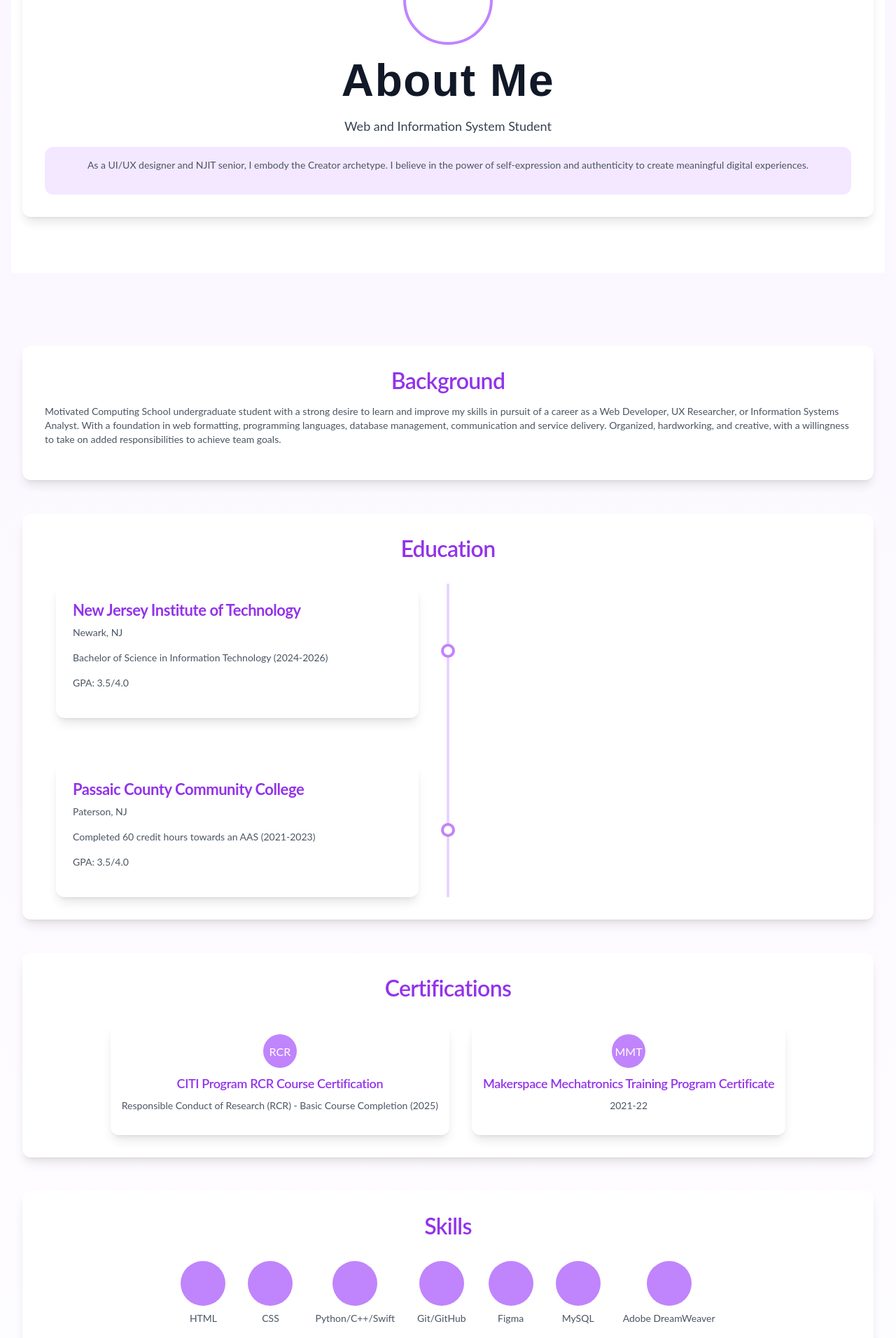
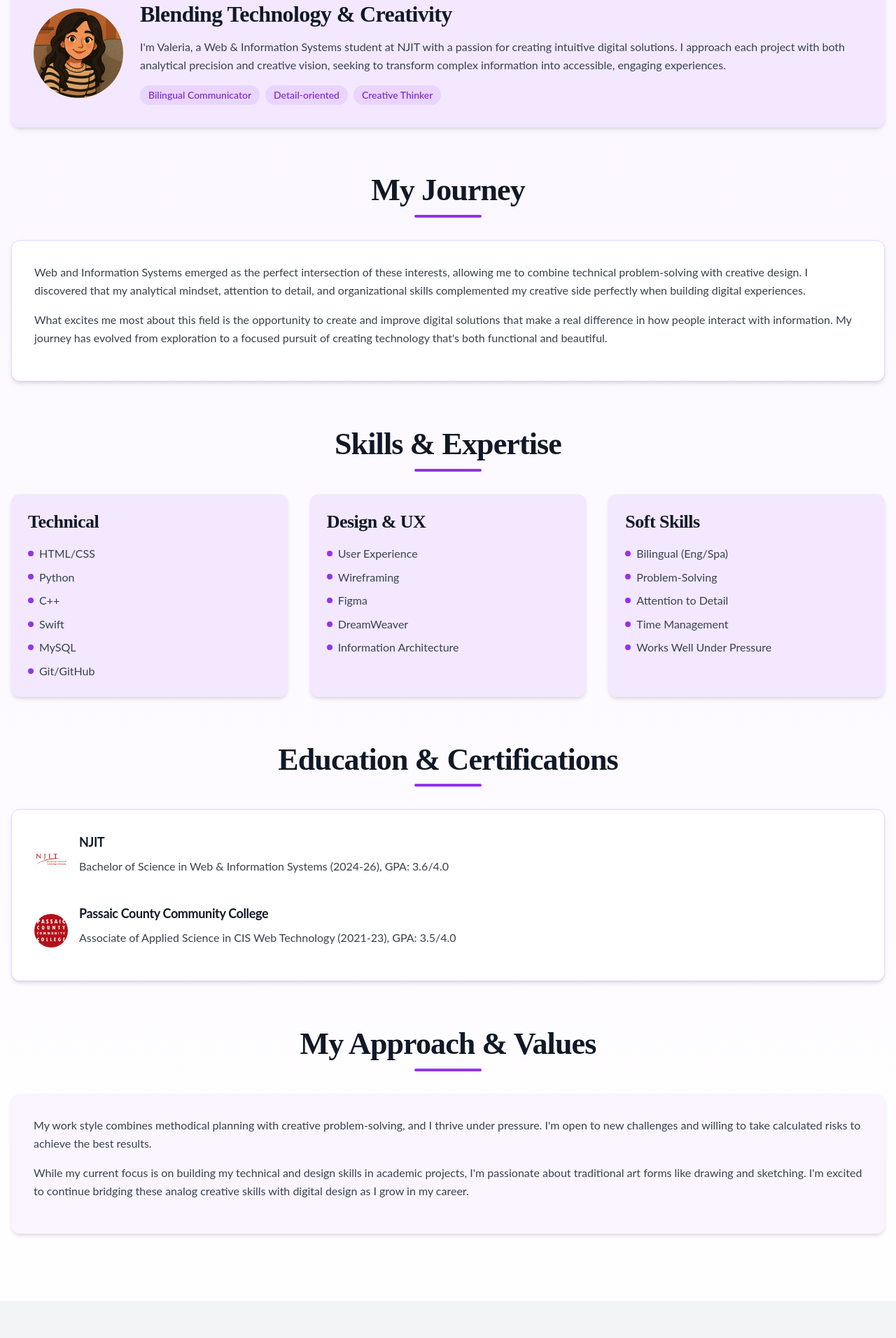
Before and after one commit to vvh24/portfolioBase, a Next.js app: page /about in a window 1280 px wide. Shown: the part 336-2248 px from the top of the page at 70% size. Built offline with nearby package versions, Linux system fonts and the light colour scheme.

Commit message:
styling about me page

```diff
--- a/src/app/about/page.tsx
+++ b/src/app/about/page.tsx
@@ -50,125 +50,121 @@ export default function AboutPage() {
       </header>
 
       <main className="container mx-auto px-4 py-24 space-y-16">
-        <div className="bg-white py-20 relative overflow-hidden">
-          {/* Decorative Bubbles */}
-          <div className="absolute inset-0 opacity-10">
-            <div className="w-40 h-40 bg-purple-300 rounded-full absolute top-10 left-10 animate-pulse"></div>
-            <div className="w-32 h-32 bg-teal-300 rounded-full absolute bottom-20 right-20 animate-pulse"></div>
+        {/* Page Title */}
+        <h1 className="text-5xl md:text-6xl font-heading text-gray-900 tracking-wide font-semibold text-center relative">
+          About Me
+          <span className="block w-24 h-1 bg-purple-600 mx-auto mt-2 rounded"></span>
+        </h1>
+
+        {/* Introduction Section */}
+        <section className="bg-purple-100 rounded-lg p-8 shadow-md flex flex-col md:flex-row items-center space-y-6 md:space-y-0 md:space-x-6">
+          <img src="/images/valeria_cartoon.png" alt="Your Profile" className="w-32 h-32 rounded-full object-cover" />
+          <div className="flex-1">
+            <h2 className="text-3xl font-heading text-gray-900">Blending Technology & Creativity</h2>
+            <p className="text-gray-700 mt-4">I'm Valeria, a Web & Information Systems student at NJIT with a passion for creating intuitive digital solutions. I approach each project with both analytical precision and creative vision, seeking to transform complex information into accessible, engaging experiences.</p>
+            <div className="flex flex-wrap gap-2 mt-4">
+              <span className="px-3 py-1 bg-purple-200 text-purple-700 rounded-full text-sm font-medium">Bilingual Communicator</span>
+              <span className="px-3 py-1 bg-purple-200 text-purple-700 rounded-full text-sm font-medium">Detail-oriented</span>
+              <span className="px-3 py-1 bg-purple-200 text-purple-700 rounded-full text-sm font-medium">Creative Thinker</span>
+            </div>
           </div>
-          <div className="container mx-auto px-4 space-y-16">
-            {/* Profile Section */}
-            <div className="bg-white rounded-lg shadow-lg p-8 text-center relative">
-              <div className="w-32 h-32 rounded-full border-4 border-purple-400 mx-auto mb-4"></div>
-              <h1 className="text-5xl md:text-6xl font-heading text-gray-900 tracking-wide font-semibold" style={{ fontFamily: 'Poppins, sans-serif' }}>About Me</h1>
-              <p className="text-lg font-lato text-gray-700">Web and Information System Student</p>
-              <div className="bg-purple-100 rounded-lg p-4 mt-4">
-                <p className="text-sm font-lato text-gray-600">As a UI/UX designer and NJIT senior, I embody the Creator archetype. I believe in the power of self-expression and authenticity to create meaningful digital experiences.</p>
+        </section>
+
+        {/* My Journey Section */}
+        <section>
+          <h2 className="text-4xl font-heading text-gray-900 text-center relative">
+            My Journey
+            <span className="block w-24 h-1 bg-purple-600 mx-auto mt-2 rounded"></span>
+          </h2>
+          <div className="bg-white border border-purple-200 rounded-lg p-8 shadow-md mt-8">
+            <p className="text-gray-700 mb-4">Web and Information Systems emerged as the perfect intersection of these interests, allowing me to combine technical problem-solving with creative design. I discovered that my analytical mindset, attention to detail, and organizational skills complemented my creative side perfectly when building digital experiences.</p>
+            <p className="text-gray-700">What excites me most about this field is the opportunity to create and improve digital solutions that make a real difference in how people interact with information. My journey has evolved from exploration to a focused pursuit of creating technology that's both functional and beautiful.</p>
+          </div>
+        </section>
+
+        {/* Skills & Expertise Section */}
+        <section>
+          <h2 className="text-4xl font-heading text-gray-900 text-center relative">
+            Skills & Expertise
+            <span className="block w-24 h-1 bg-purple-600 mx-auto mt-2 rounded"></span>
+          </h2>
+          <div className="grid grid-cols-1 md:grid-cols-3 gap-8 mt-8">
+            {/* Technical Skills */}
+            <div className="bg-purple-100 rounded-lg p-6 shadow-md">
+              <h3 className="text-2xl font-heading text-gray-900 mb-4">Technical</h3>
+              <ul className="space-y-2">
+                {['HTML/CSS', 'Python', 'C++', 'Swift', 'MySQL', 'Git/GitHub'].map(skill => (
+                  <li key={skill} className="flex items-center gap-2">
+                    <span className="w-2 h-2 bg-purple-600 rounded-full"></span>
+                    <span className="text-gray-700 hover:scale-105 transition-transform">{skill}</span>
+                  </li>
+                ))}
+              </ul>
+            </div>
+
+            {/* Design & UX Skills */}
+            <div className="bg-purple-100 rounded-lg p-6 shadow-md">
+              <h3 className="text-2xl font-heading text-gray-900 mb-4">Design & UX</h3>
+              <ul className="space-y-2">
+                {['User Experience', 'Wireframing', 'Figma', 'DreamWeaver', 'Information Architecture'].map(skill => (
+                  <li key={skill} className="flex items-center gap-2">
+                    <span className="w-2 h-2 bg-purple-600 rounded-full"></span>
+                    <span className="text-gray-700 hover:scale-105 transition-transform">{skill}</span>
+                  </li>
+                ))}
+              </ul>
+            </div>
+
+            {/* Soft Skills */}
+            <div className="bg-purple-100 rounded-lg p-6 shadow-md">
+              <h3 className="text-2xl font-heading text-gray-900 mb-4">Soft Skills</h3>
+              <ul className="space-y-2">
+                {['Bilingual (Eng/Spa)', 'Problem-Solving', 'Attention to Detail', 'Time Management', 'Works Well Under Pressure'].map(skill => (
+                  <li key={skill} className="flex items-center gap-2">
+                    <span className="w-2 h-2 bg-purple-600 rounded-full"></span>
+                    <span className="text-gray-700 hover:scale-105 transition-transform">{skill}</span>
+                  </li>
+                ))}
+              </ul>
+            </div>
+          </div>
+        </section>
+
+        {/* Education & Certifications Section */}
+        <section>
+          <h2 className="text-4xl font-heading text-gray-900 text-center relative">
+            Education & Certifications
+            <span className="block w-24 h-1 bg-purple-600 mx-auto mt-2 rounded"></span>
+          </h2>
+          <div className="bg-white border border-purple-200 rounded-lg p-8 shadow-md mt-8 space-y-6">
+            <div className="flex items-center space-x-4">
+              <img src="/images/njit_logo.png" alt="NJIT Logo" className="w-12 h-12 object-contain rounded-full" />
+              <div>
+                <h3 className="text-lg font-bold text-gray-900">NJIT</h3>
+                <p className="text-gray-700">Bachelor of Science in Web & Information Systems (2024-26), GPA: 3.6/4.0</p>
+              </div>
+            </div>
+            <div className="flex items-center space-x-4">
+              <img src="/images/pccc_logo.gif" alt="PCCC Logo" className="w-12 h-12 object-contain rounded-full" />
+              <div>
+                <h3 className="text-lg font-bold text-gray-900">Passaic County Community College</h3>
+                <p className="text-gray-700">Associate of Applied Science in CIS Web Technology (2021-23), GPA: 3.5/4.0</p>
               </div>
             </div>
           </div>
-        </div>
+        </section>
 
-        <div className="container mx-auto px-4 py-10 space-y-12">
-          {/* Background */}
-          <div className="bg-white rounded-lg shadow-lg p-8">
-            <h2 className="text-3xl font-playfair text-center text-purple-600">Background</h2>
-            <p className="text-sm font-lato text-gray-600 mt-4">Motivated Computing School undergraduate student with a strong desire to learn and improve my skills in pursuit of a career as a Web Developer, UX Researcher, or Information Systems Analyst. With a foundation in web formatting, programming languages, database management, communication and service delivery. Organized, hardworking, and creative, with a willingness to take on added responsibilities to achieve team goals.</p>
+        {/* My Approach & Values Section */}
+        <section>
+          <h2 className="text-4xl font-heading text-gray-900 text-center relative">
+            My Approach & Values
+            <span className="block w-24 h-1 bg-purple-600 mx-auto mt-2 rounded"></span>
+          </h2>
+          <div className="bg-purple-50 rounded-lg p-8 shadow-md mt-8">
+            <p className="text-gray-700 mb-4">My work style combines methodical planning with creative problem-solving, and I thrive under pressure. I'm open to new challenges and willing to take calculated risks to achieve the best results.</p>
+            <p className="text-gray-700">While my current focus is on building my technical and design skills in academic projects, I'm passionate about traditional art forms like drawing and sketching. I'm excited to continue bridging these analog creative skills with digital design as I grow in my career.</p>
           </div>
-
-          {/* Education Timeline */}
-          <div className="bg-white rounded-lg shadow-lg p-8">
-            <h2 className="text-3xl font-playfair text-center text-purple-600">Education</h2>
-            <div className="relative mt-8">
-              <div className="absolute left-1/2 transform -translate-x-1/2 w-1 bg-purple-200 h-full"></div>
-              <div className="space-y-16">
-                {/* NJIT */}
-                <div className="relative flex items-center">
-                  <div className="w-5 h-5 border-4 border-purple-400 bg-white rounded-full absolute left-1/2 transform -translate-x-1/2"></div>
-                  <div className="bg-white rounded-lg shadow-lg p-6 w-[45%] mr-16 ml-4">
-                    <h3 className="text-xl font-bold font-playfair text-purple-600">New Jersey Institute of Technology</h3>
-                    <p className="text-sm font-lato text-gray-600">Newark, NJ</p>
-                    <p className="text-sm font-lato text-gray-600">Bachelor of Science in Information Technology (2024-2026)</p>
-                    <p className="text-sm font-lato text-gray-600">GPA: 3.5/4.0</p>
-                  </div>
-                </div>
-                {/* PCCC */}
-                <div className="relative flex items-center">
-                  <div className="w-5 h-5 border-4 border-purple-400 bg-white rounded-full absolute left-1/2 transform -translate-x-1/2"></div>
-                  <div className="bg-white rounded-lg shadow-lg p-6 w-[45%] mr-16 ml-4">
-                    <h3 className="text-xl font-bold font-playfair text-purple-600">Passaic County Community College</h3>
-                    <p className="text-sm font-lato text-gray-600">Paterson, NJ</p>
-                    <p className="text-sm font-lato text-gray-600">Completed 60 credit hours towards an AAS (2021-2023)</p>
-                    <p className="text-sm font-lato text-gray-600">GPA: 3.5/4.0</p>
-                  </div>
-                </div>
-              </div>
-            </div>
-          </div>
-
-          {/* Certifications */}
-          <div className="bg-white rounded-lg shadow-lg p-8">
-            <h2 className="text-3xl font-playfair text-center text-purple-600">Certifications</h2>
-            <div className="flex flex-wrap justify-center gap-8 mt-8">
-              <div className="bg-white rounded-lg shadow-lg p-4 text-center">
-                <div className="w-12 h-12 bg-purple-400 text-white rounded-full flex items-center justify-center mx-auto mb-2">RCR</div>
-                <h3 className="text-lg font-playfair text-purple-600">CITI Program RCR Course Certification</h3>
-                <p className="text-sm font-lato text-gray-600">Responsible Conduct of Research (RCR) - Basic Course Completion (2025)</p>
-              </div>
-              <div className="bg-white rounded-lg shadow-lg p-4 text-center">
-                <div className="w-12 h-12 bg-purple-400 text-white rounded-full flex items-center justify-center mx-auto mb-2">MMT</div>
-                <h3 className="text-lg font-playfair text-purple-600">Makerspace Mechatronics Training Program Certificate</h3>
-                <p className="text-sm font-lato text-gray-600">2021-22</p>
-              </div>
-            </div>
-          </div>
-
-          {/* Skills Section */}
-          <div className="bg-white rounded-lg shadow-lg p-8">
-            <h2 className="text-3xl font-playfair text-center text-purple-600">Skills</h2>
-            <div className="flex flex-wrap justify-center gap-8 mt-8">
-              <div className="text-center">
-                <div className="w-16 h-16 bg-purple-400 text-white rounded-full flex items-center justify-center mx-auto"></div>
-                <p className="text-sm font-lato text-gray-600 mt-2">HTML</p>
-              </div>
-              <div className="text-center">
-                <div className="w-16 h-16 bg-purple-400 text-white rounded-full flex items-center justify-center mx-auto"></div>
-                <p className="text-sm font-lato text-gray-600 mt-2">CSS</p>
-              </div>
-              <div className="text-center">
-                <div className="w-16 h-16 bg-purple-400 text-white rounded-full flex items-center justify-center mx-auto"></div>
-                <p className="text-sm font-lato text-gray-600 mt-2">Python/C++/Swift</p>
-              </div>
-              <div className="text-center">
-                <div className="w-16 h-16 bg-purple-400 text-white rounded-full flex items-center justify-center mx-auto"></div>
-                <p className="text-sm font-lato text-gray-600 mt-2">Git/GitHub</p>
-              </div>
-              <div className="text-center">
-                <div className="w-16 h-16 bg-purple-400 text-white rounded-full flex items-center justify-center mx-auto"></div>
-                <p className="text-sm font-lato text-gray-600 mt-2">Figma</p>
-              </div>
-              <div className="text-center">
-                <div className="w-16 h-16 bg-purple-400 text-white rounded-full flex items-center justify-center mx-auto"></div>
-                <p className="text-sm font-lato text-gray-600 mt-2">MySQL</p>
-              </div>
-              <div className="text-center">
-                <div className="w-16 h-16 bg-purple-400 text-white rounded-full flex items-center justify-center mx-auto"></div>
-                <p className="text-sm font-lato text-gray-600 mt-2">Adobe DreamWeaver</p>
-              </div>
-            </div>
-          </div>
-
-          {/* Languages */}
-          <div className="bg-white rounded-lg shadow-lg p-8">
-            <h2 className="text-3xl font-playfair text-center text-purple-600">Languages</h2>
-            <div className="flex flex-wrap justify-center gap-8 mt-8">
-              <div className="bg-white rounded-lg shadow-lg p-4 text-center">
-                <div className="w-12 h-12 bg-purple-400 text-white rounded-full flex items-center justify-center mx-auto mb-2">ES</div>
-                <p className="text-sm font-lato text-gray-600">Spanish - Native</p>
-              </div>
-            </div>
-          </div>
-        </div>
+        </section>
       </main>
     </div>
   );
--- a/src/app/layout.tsx
+++ b/src/app/layout.tsx
@@ -67,7 +67,7 @@ export default function RootLayout({
           <div className="container mx-auto px-4 grid grid-cols-1 md:grid-cols-3 gap-8">
             {/* About Section */}
             <div>
-              <h3 className="text-lg font-bold mb-4">About Me</h3>
+              <h3 className="text-lg font-bold mb-4">Hey there! About Me</h3>
               <p className="text-sm leading-relaxed">
                 I'm a Web & Information Systems student passionate about creating intuitive digital experiences. Let's build something amazing together!
               </p>
@@ -77,10 +77,10 @@ export default function RootLayout({
             <div>
               <h3 className="text-lg font-bold mb-4">Quick Links</h3>
               <ul className="space-y-2">
-                <li><Link href="/" className="hover:underline no-underline">Home</Link></li>
-                <li><Link href="/about" className="hover:underline no-underline">About</Link></li>
-                <li><Link href="/projects" className="hover:underline no-underline">Projects</Link></li>
-                <li><Link href="/contact" className="hover:underline no-underline">Contact</Link></li>
+                <li><Link href="/" className="hover:no-underline no-underline">Home</Link></li>
+                <li><Link href="/about" className="hover:no-underline no-underline">About</Link></li>
+                <li><Link href="/projects" className="hover:no-underline no-underline">Projects</Link></li>
+                <li><Link href="/contact" className="hover:no-underline no-underline">Contact</Link></li>
               </ul>
             </div>
 
@@ -105,7 +105,7 @@ export default function RootLayout({
           </div>
 
           <div className="mt-8 text-center text-sm text-gray-500">
-            © {new Date().getFullYear()} My Portfolio. All rights reserved.
+            © {new Date().getFullYear()} Valeria Heredia Crespo. All rights reserved.
           </div>
         </footer>
       </body>
```
Also changed, not shown: src/app/contact/page.tsx (+3 -11 lines), public/images/njit_logo.png (added), public/images/pccc_logo.gif (added).
